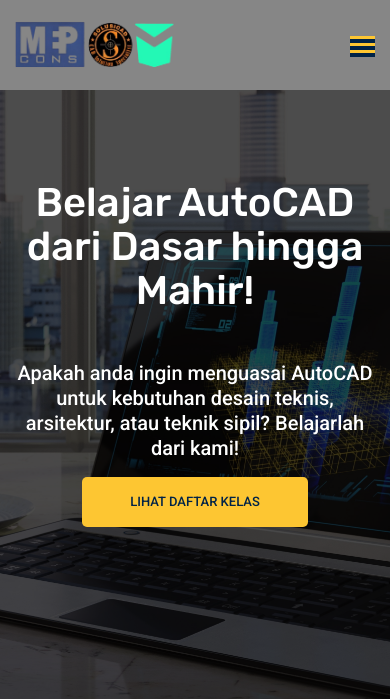
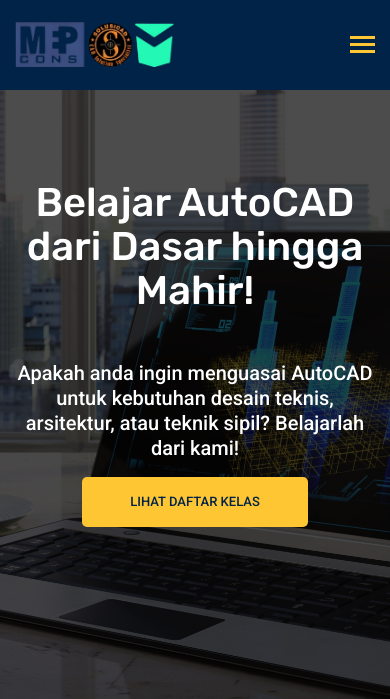
Before and after one commit to HafizhohViarma/Metro_Intern, a PHP site: page / in a window 390 px wide. Shown: the top 699 px of the page. Run offline with PHP 8.4, Linux system fonts and the light colour scheme; data comes from the database, SQL or seed files in the repository; some libraries are stand-ins or nearby versions.

Commit message:
update 27/9

```diff
--- a/metro&mepcons/css/style.css
+++ b/metro&mepcons/css/style.css
@@ -3032,7 +3032,7 @@
     position: absolute; }
 
   .header_area .navbar {
-    background: #868686; }
+    background: #002347; }
 
   .navbar-toggler[aria-expanded="false"] span:nth-child(2) {
     opacity: 1; }
--- a/metro&mepcons/navbar_user.php
+++ b/metro&mepcons/navbar_user.php
@@ -6,10 +6,10 @@
 <nav class="navbar navbar-expand-lg navbar-light">
           <div class="container">
             <!-- Brand and toggle get grouped for better mobile display -->
-            <a class="navbar-brand logo_h" href="index.html"
+            <a class="navbar-brand logo_h" href="index.php"
               ><img src="img/mepcons_metro_logo.png" alt="" style="width: 160px;"
             /></a>
-            <button
+          <button
               class="navbar-toggler"
               type="button"
               data-toggle="collapse"
```
